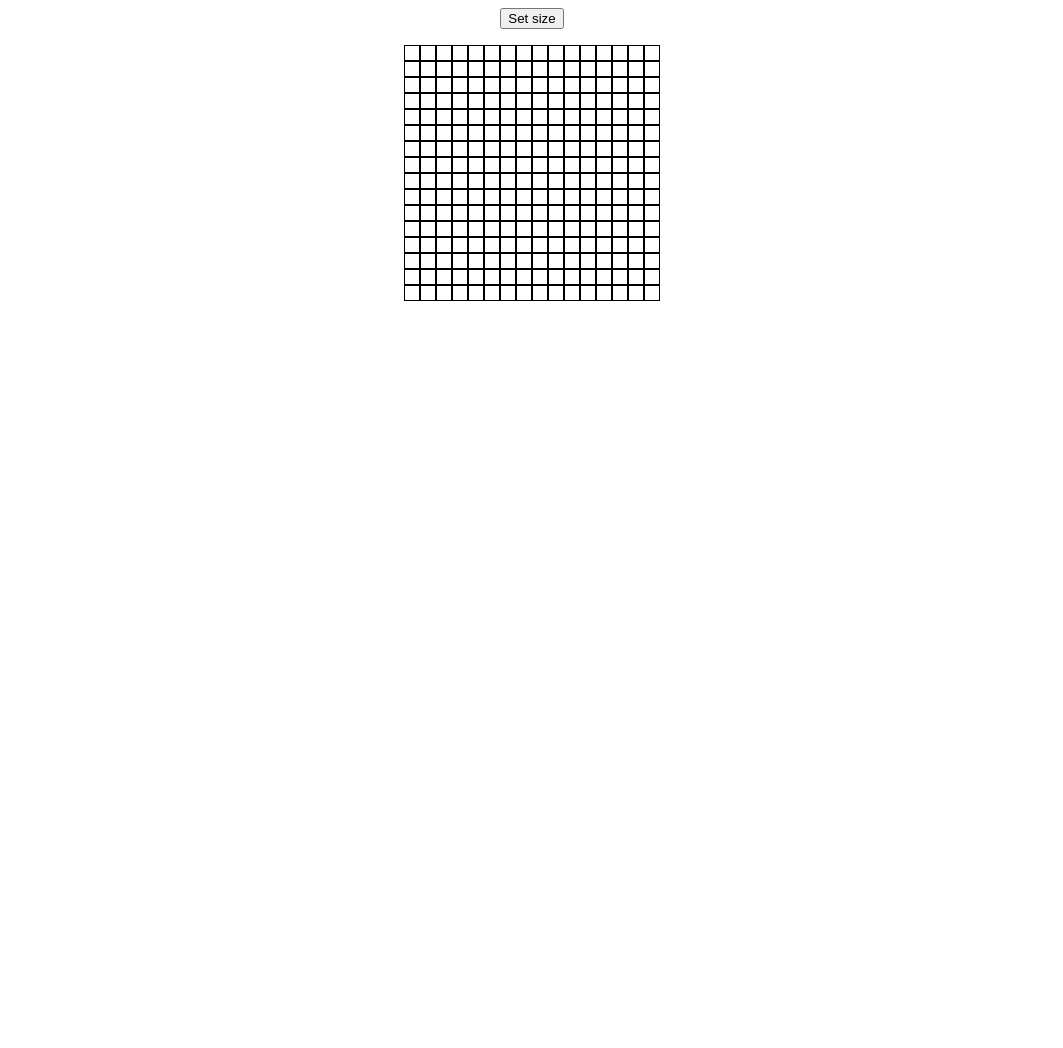
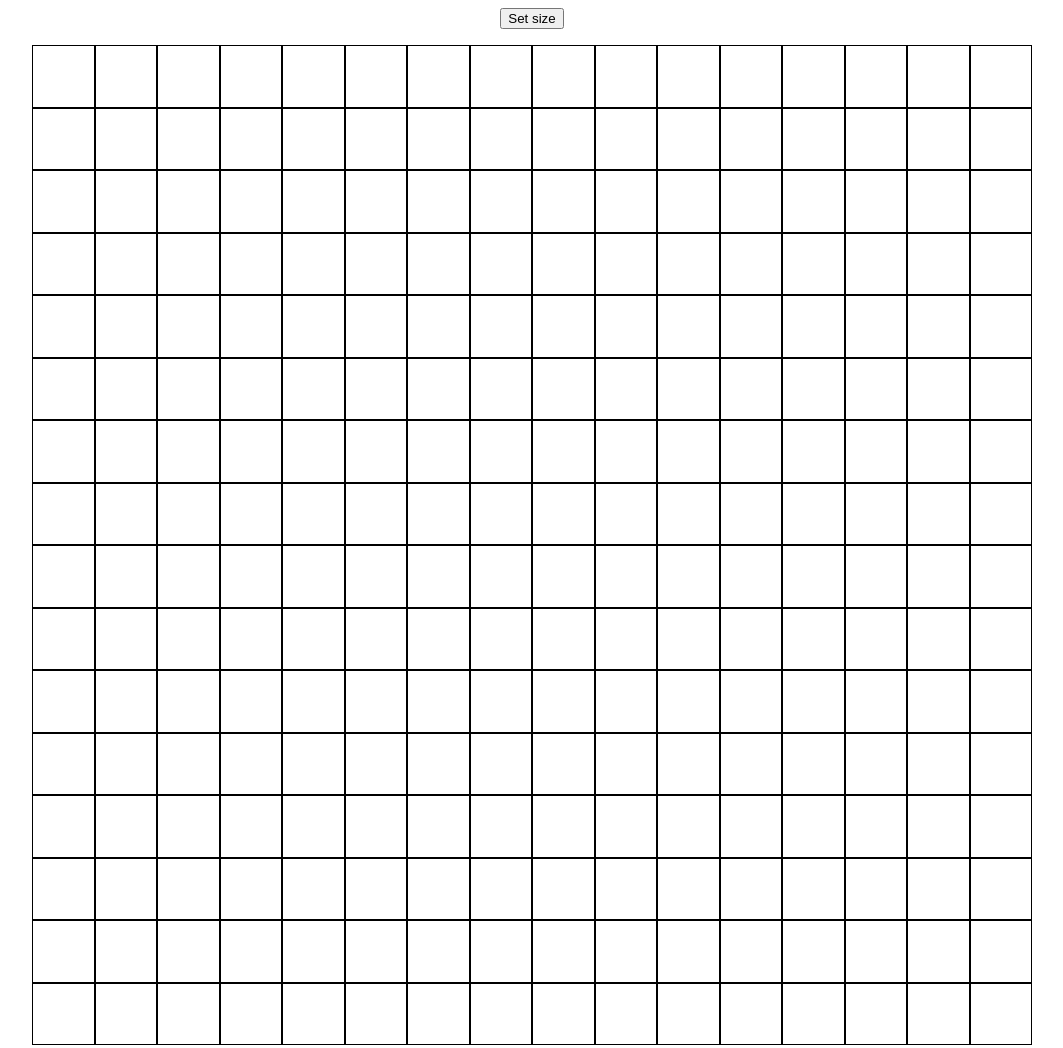
Before and after one commit to nicolondonoe/etch-a-sketch, a plain HTML site: page index.html in a window 1280 px wide. Shown: the whole page, without its empty margins (108-1171 px from the left). Before the commit the page ends 800 px from the top, so only its background shows below. Drawn offline with Linux system fonts and the light colour scheme.

Commit message:
Rework square sizing
Previously, the whole grid changed size when a different size was
selected by the user. Now every square's dimensions are calculated
to fit on the fixed grid of 1000px^2. This fix only works if the
container's size of 1000px is respected.

```diff
--- a/script.js
+++ b/script.js
@@ -2,6 +2,7 @@ const container = document.querySelector("div.container");
 let gridSquares = [];
 let sizeButton = document.querySelector("button");
 let size = 16;
+
 
 function getSize() {
   size = prompt("Size of one side: ");
@@ -14,19 +15,25 @@ function getSize() {
 
 function createSquares() {
 
+  // remove the previous squares for resizing
   gridSquares.forEach((square) => container.removeChild(square));
   gridSquares = [];
 
-  container.style.width = 16*size + 'px';
 
   for (let i = 0; i < size**2; i++) {
     gridSquares[i] = document.createElement("div");
     gridSquares[i].classList.add("square");
   }
 
-  gridSquares.forEach((square) => container.appendChild(square));
+  gridSquares.forEach((square) => {
+    container.appendChild(square);
+    square.style.minWidth = (1000/size) + 'px';
+    square.style.minHeight = (1000/size) + 'px';
+  });
 
-  gridSquares.forEach((square) => square.addEventListener("mouseenter", () => square.style.backgroundColor = "blue"));
+  gridSquares.forEach((square) => square.addEventListener("mouseenter", () => {
+    square.style.backgroundColor = "blue"
+  }));
 
 }
 
--- a/styles.css
+++ b/styles.css
@@ -10,12 +10,12 @@ body {
   justify-content: center;
   align-items: center;
   flex-wrap: wrap;
-  width: 256px;
+  width: 1000px;
+  height: 1000px;
 }
 
 .square {
   box-sizing: border-box;
-  height: 16px;
-  width: 16px;
   border: thin solid black;
+  flex: 1 1;
 }
```
